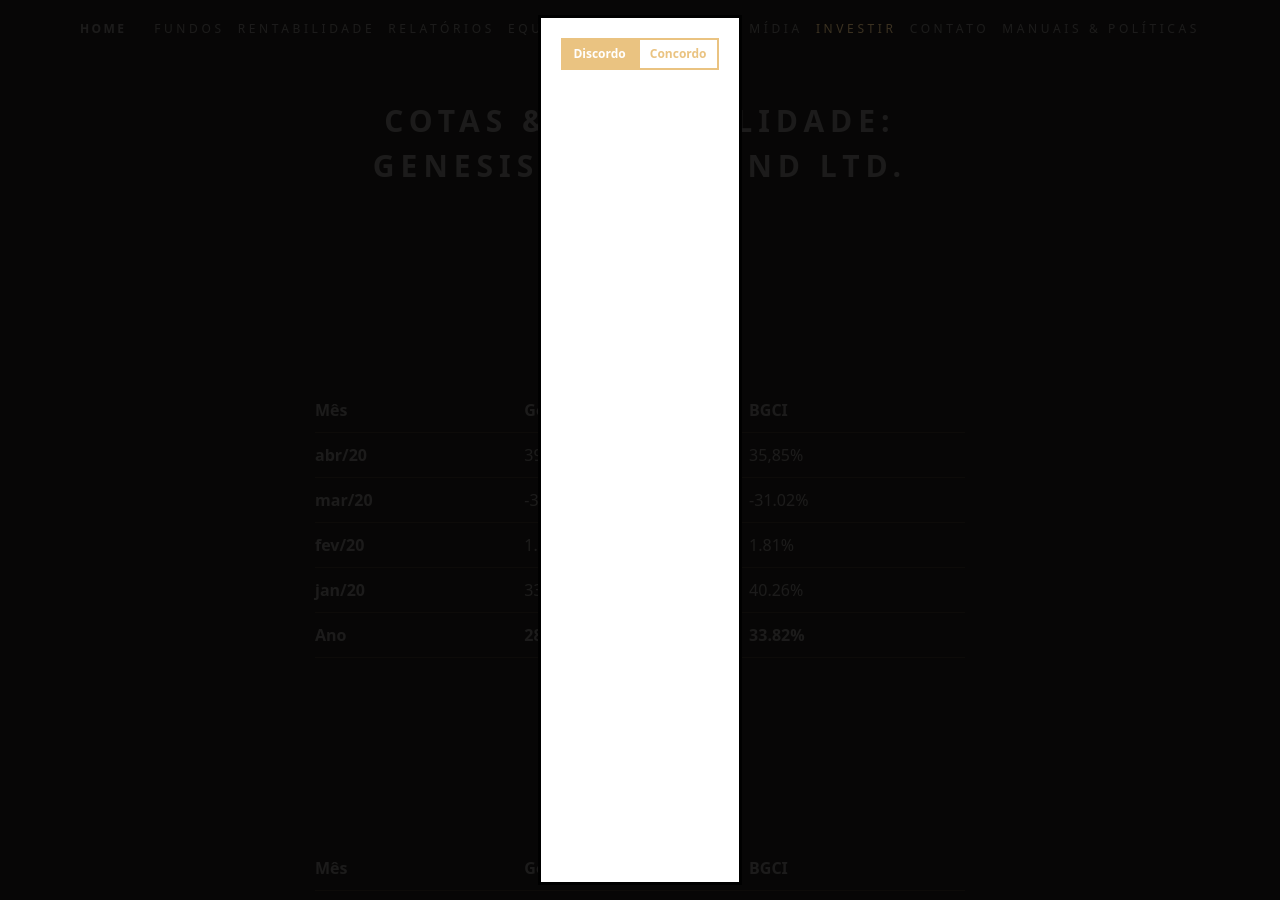
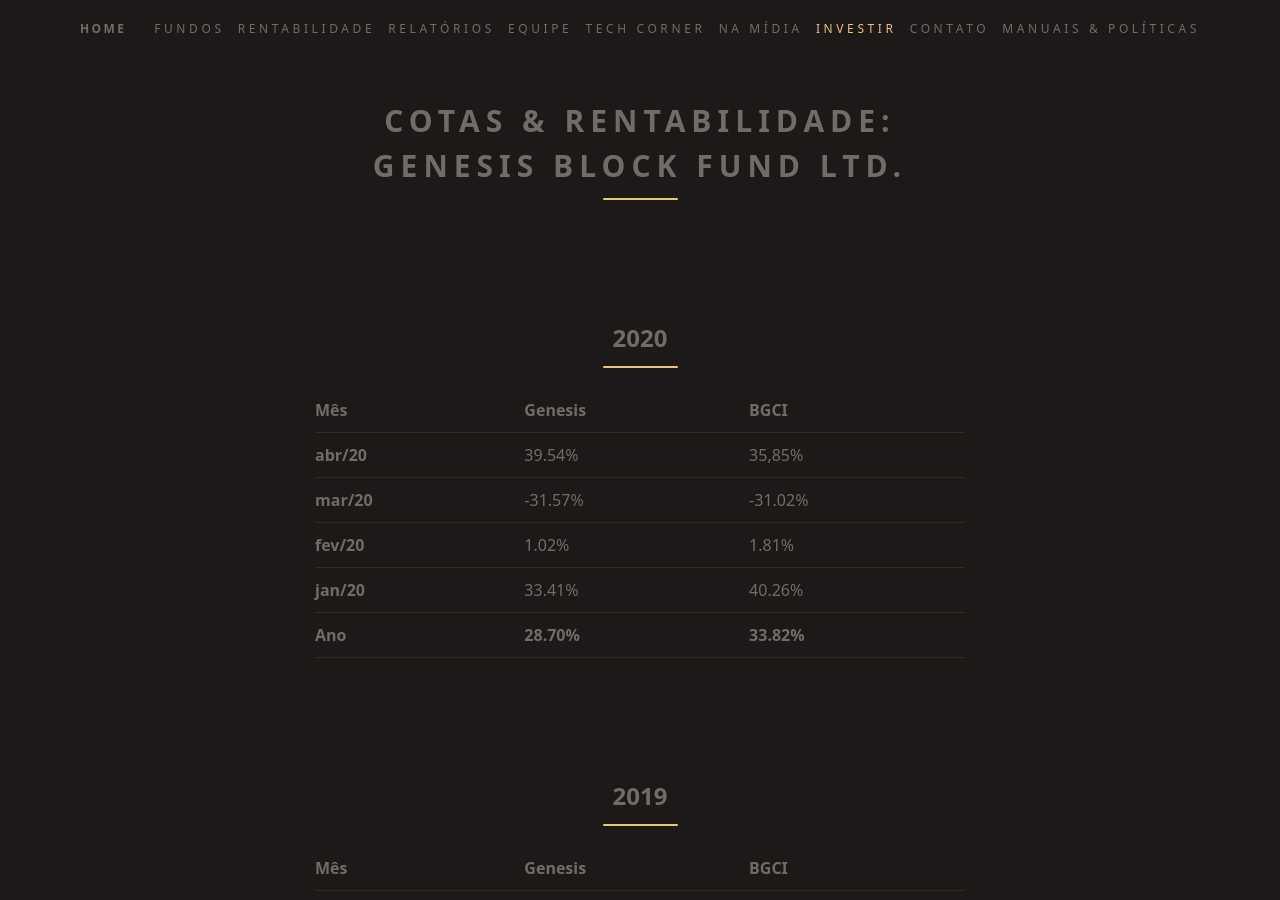
Before and after one commit to ateliedetemas/blpcrypto, a Jekyll site: the page built from _pages/rentabilidade/genesis.md, in a window 1280 px wide and 900 px high. Built offline with Jekyll 4.4.1, drawn with Linux system fonts in a browser that asks for light colours.

Commit message:
Update default.html

```diff
--- a/_layouts/default.html
+++ b/_layouts/default.html
@@ -14,7 +14,7 @@
       {% include footer.html %}
     </div>
 
-    {%- if page.url == '/' or page.url contains "genesis" -%}
+    {%- if page.url == '/x' or page.url contains "genesisx" -%}
       {%- include dialog.html -%}
 
       <script type="text/javascript" src="{{ '/assets/scripts/jquery.js' | relative_url }}"></script>
```
